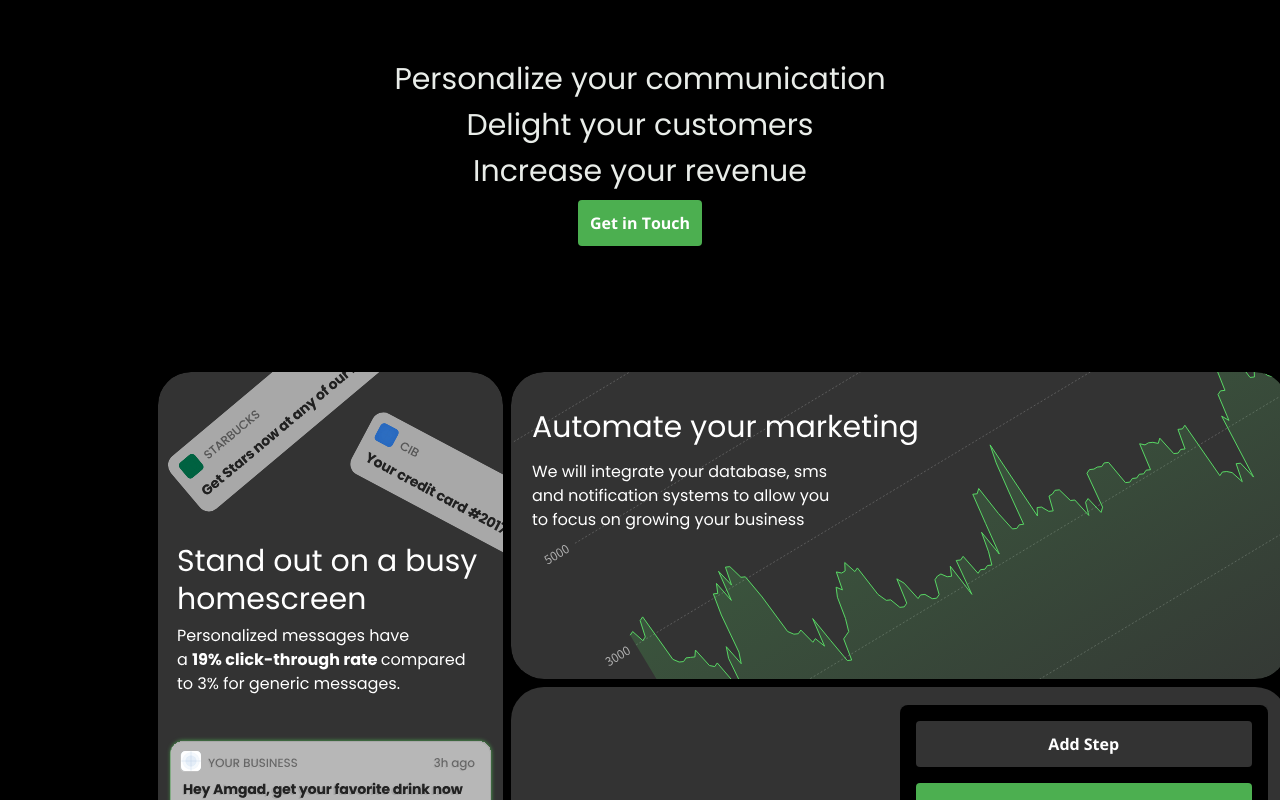
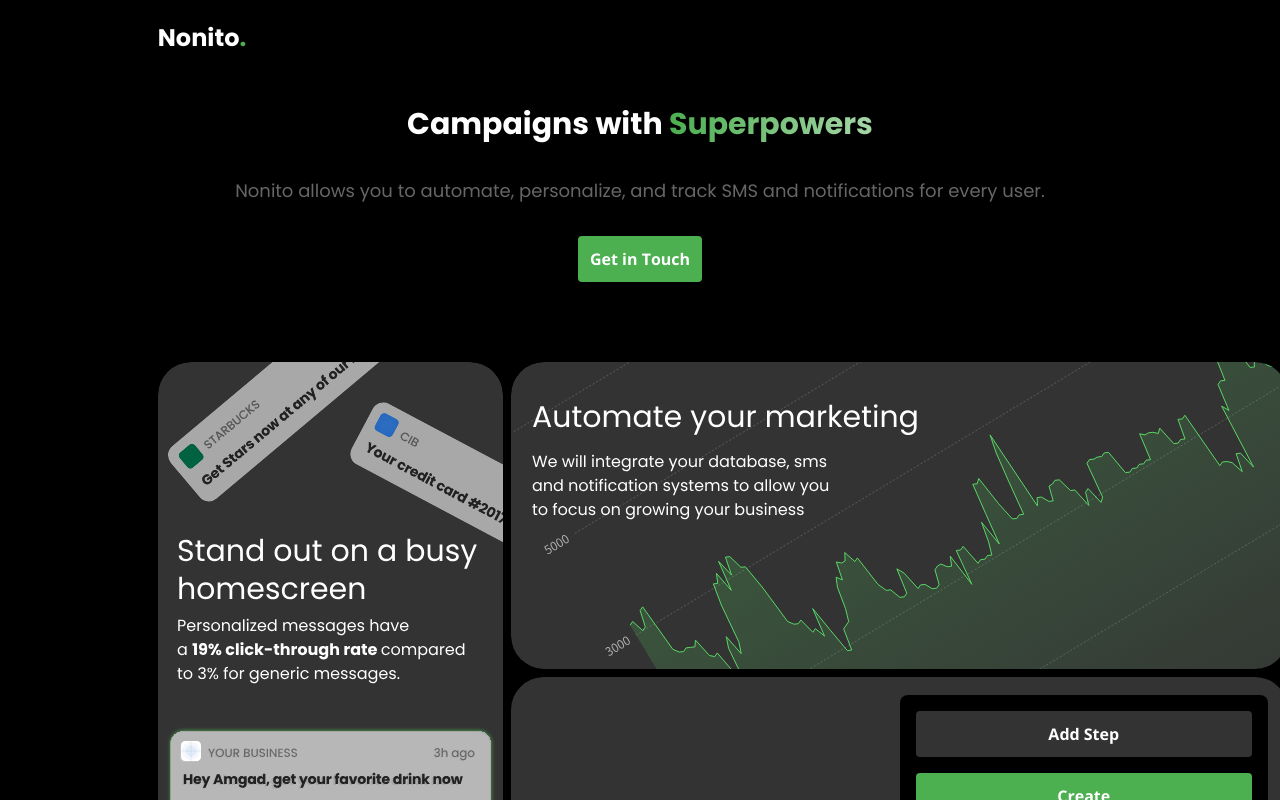
Before and after one commit to Shoffly/nonito_landing, a Next.js app: page / in a window 1280 px wide. Shown: the top 800 px of the page. Built offline with nearby package versions, Linux system fonts and the light colour scheme.

Commit message:
Hero Section and nav done great shit

```diff
--- /dev/null
+++ b/components/Nav.js
@@ -0,0 +1,12 @@
+import React from 'react';
+import styles from '../styles/nav.module.css';
+
+export default function Nav() {
+  return (
+    <nav className={styles.nav}>
+      <div className={styles.logo}>
+        Nonito<span className={styles.dot}>.</span>
+      </div>
+    </nav>
+  );
+}
--- a/components/herosection.js
+++ b/components/herosection.js
@@ -1,6 +1,5 @@
 import React, { useEffect } from 'react';
 import styles from '../styles/herosection.module.css';
-import Image from 'next/image';
 
 export default function Hero() {
   useEffect(() => {
@@ -13,16 +12,17 @@ export default function Hero() {
   }, []);
 
   return (
-     <section className={styles.wrapper}>
-    <section className={styles.hero}>
-      <div className={styles.herocontent}>
-        <h1 className={styles.tagline}>Personalize your communication</h1>
-        <h1 className={styles.tagline}>Delight your customers</h1>
-        <h1 className={styles.tagline}>Increase your revenue</h1>
-
+    <section className={styles.wrapper}>
+      <section className={styles.hero}>
+        <div className={styles.herocontent}>
+          <h1 className={styles.tagline}>
+            Campaigns with <span className={styles.superpowers}>Superpowers</span>
+          </h1>
+          <p className={styles.subtext}>
+            Nonito allows you to automate, personalize, and track SMS and notifications for every user.
+          </p>
           <button className={styles.button}>Get in Touch</button>
-
-      </div>
+        </div>
       </section>
     </section>
   );
--- a/pages/index.js
+++ b/pages/index.js
@@ -5,15 +5,19 @@ import Bento from "../components/bentobox";
 import Bentof from "../components/bentoflex";
 import Hero from "../components/herosection";
 import Footer from "../components/footer"
+import Nav from "../components/Nav"
+
+
 
 export default function Home() {
   return (
     <div className={styles.container}>
       <Head>
-        <title>Growth Tool</title>
-        <meta name="description" content="|Grow your business" />
+        <title>Nonito</title>
+        <meta name="description" content="| the growth tool for modern marketing" />
         <link rel="icon" href="/favicon.ico" />
       </Head>
+      <Nav></Nav>
       <Hero></Hero>
       <Bentof />
       <Bento></Bento>
--- a/styles/herosection.module.css
+++ b/styles/herosection.module.css
@@ -1,7 +1,8 @@
-/* Start of Hero Section*/
+/* Start of Hero Section */
 .hero {
   display: flex;
   align-items: center;
+
   justify-content: space-between;
   width: 80vw;
   margin-bottom: 50px;
@@ -10,40 +11,48 @@
 .herocontent {
   display: flex;
   align-items: center;
-  justify-content: space-between;
+  justify-content: center;
   flex-direction: column;
-  width: 80vw;
-  padding: 30px;
+  text-align: center;
+  width: 100vw;
+
 }
 
 .tagline {
   font-size: 30px;
   line-height: 38px;
-  font-weight: 400;
-  white-space: nowrap;
-  color: #e9ede9;
-  margin-bottom: -22px;
-  opacity: 0;
-  background: none;
-  transform: translateY(20px);
-  transition: opacity 1s ease-out, transform 1s ease-out;
-
-
-}
-.cta{
+  font-weight: 700;
+  color: white;
+  margin-bottom: 16px;
   opacity: 0;
   transform: translateY(20px);
   transition: opacity 1s ease-out, transform 1s ease-out;
 }
+
+.superpowers {
+  background: linear-gradient(90deg, #4caf50, #a5d6a7);
+  -webkit-background-clip: text;
+  -webkit-text-fill-color: transparent;
+}
+
+
+.subtext {
+  font-size: 18px;
+  color: #666;
+  margin-bottom: 32px;
+  opacity: 0;
+  text-align: left;
+  transform: translateY(20px);
+  transition: opacity 1s ease-out, transform 1s ease-out;
+}
+
 .button {
   padding: 0.75em;
   border: none;
   border-radius: 4px;
-  margin-top: 32px;
   background-color: #4caf50;
   color: white;
   font-size: 1em;
-  margin-bottom: 1em;
   cursor: pointer;
   transition: background-color 0.3s ease;
   opacity: 0;
@@ -60,17 +69,19 @@
   transform: translateY(0);
 }
 
-.imageWithBorderRadius {
-  border-radius: 33px; /* Adjust the radius as needed */
-}
-
 /* End of Hero Section */
 
 @media (max-width: 768px) {
   .tagline {
-    font-size: 1.2rem;
-    line-height: 35px;
-    font-weight: 700;
+    font-size: 1.6rem;
+    line-height: 28px;
+  }
+  .superpowers {
+  font-size: 30px;
+  }
+
+  .subtext{
+    font-size: 13px;
   }
 
   .hero {
--- /dev/null
+++ b/styles/nav.module.css
@@ -0,0 +1,18 @@
+.nav {
+  display: flex;
+  align-items: center;
+  padding: 20px;
+  padding-right: 70%;
+  justify-content: flex-start;
+  background-color: black; /* Adjust if you have a specific background color */
+}
+
+.logo {
+  font-size: 24px;
+  font-weight: bold;
+  color: white;
+}
+
+.dot {
+  color: #4caf50;
+}
```
